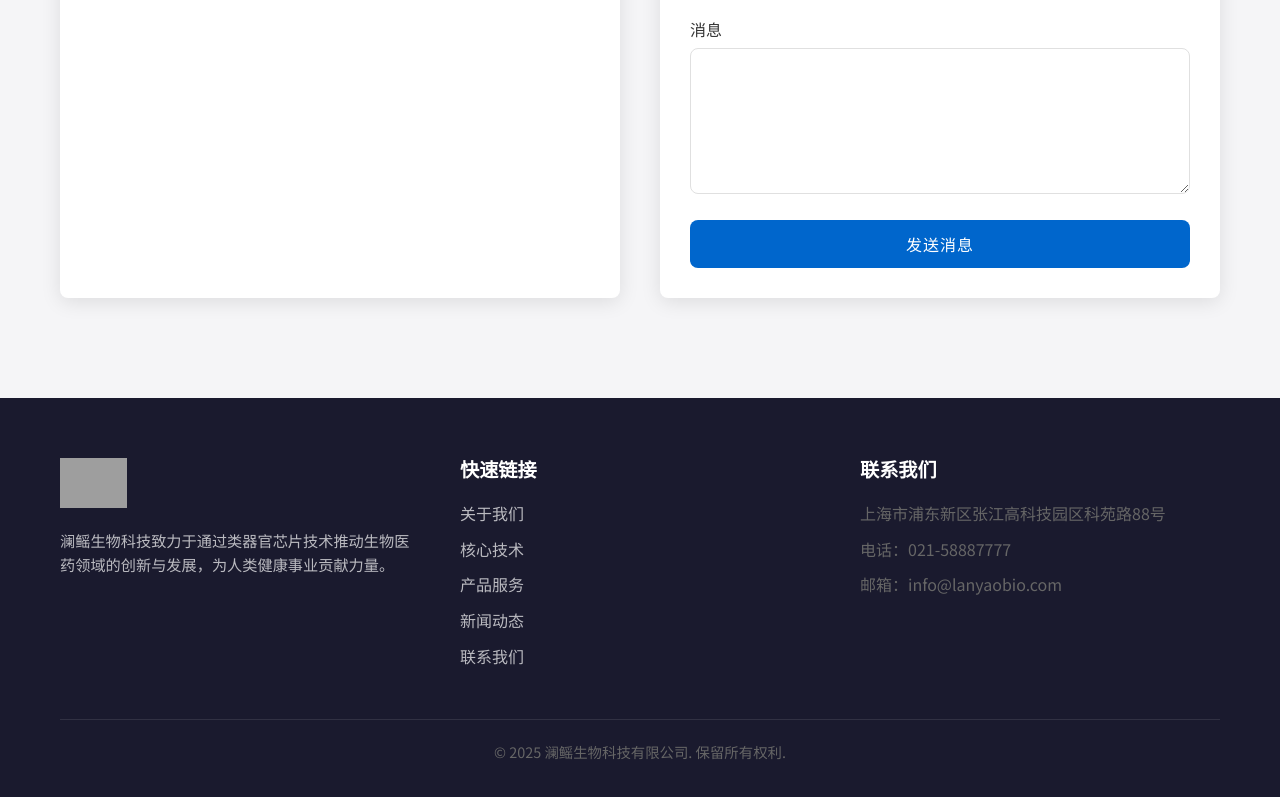
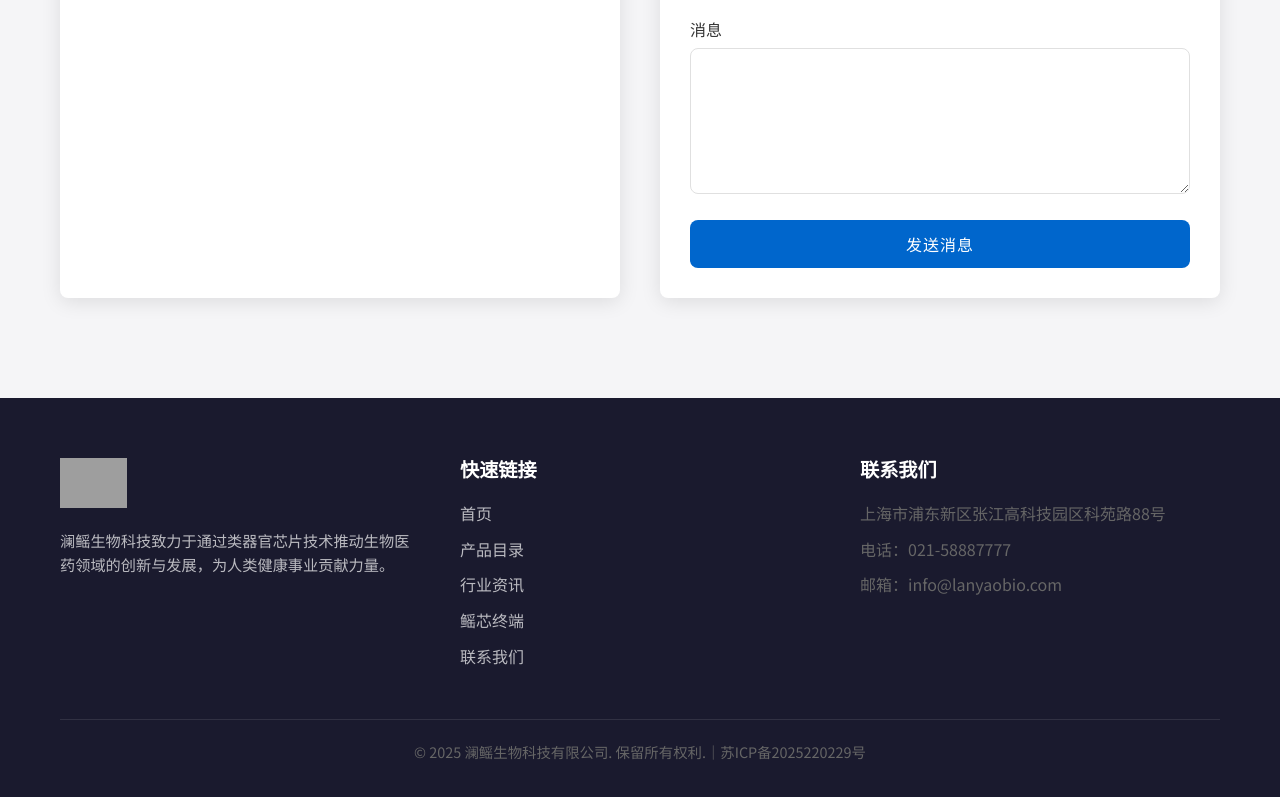
Before and after one commit to LanYaoTECH/LanYaoIndex, a website: page index.html in a window 1280 px wide. Shown: the part 4311-5108 px from the top of the page. Drawn offline with Linux system fonts and the light colour scheme; grey boxes are pictures that could not be loaded.

Commit message:
新增备案

```diff
--- a/index.html
+++ b/index.html
@@ -313,10 +313,10 @@
                 <div class="footer-links">
                     <h4>快速链接</h4>
                     <ul>
-                        <li><a href="#about">关于我们</a></li>
-                        <li><a href="#technology">核心技术</a></li>
-                        <li><a href="#products">产品服务</a></li>
-                        <li><a href="#news">新闻动态</a></li>
+                        <li><a href="#about">首页</a></li>
+                        <li><a href="#technology">产品目录</a></li>
+                        <li><a href="#products">行业资讯</a></li>
+                        <li><a href="#news">鳐芯终端</a></li>
                         <li><a href="#contact">联系我们</a></li>
                     </ul>
                 </div>
@@ -330,7 +330,7 @@
                 </div>
             </div>
             <div class="footer-bottom">
-                <p>&copy; 2025 澜鳐生物科技有限公司. 保留所有权利.</p>
+                <p>&copy; 2025 澜鳐生物科技有限公司. 保留所有权利.｜苏ICP备2025220229号</p>
             </div>
         </div>
     </footer>
```
